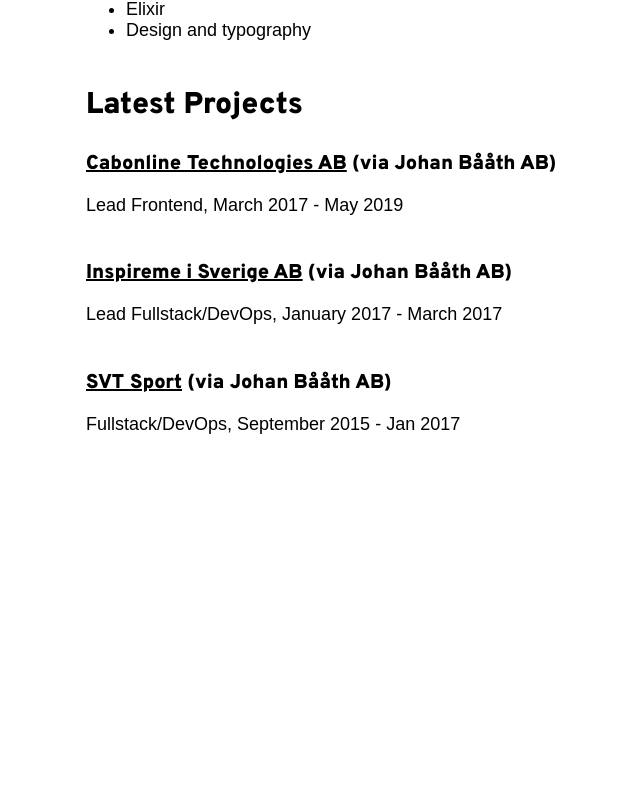
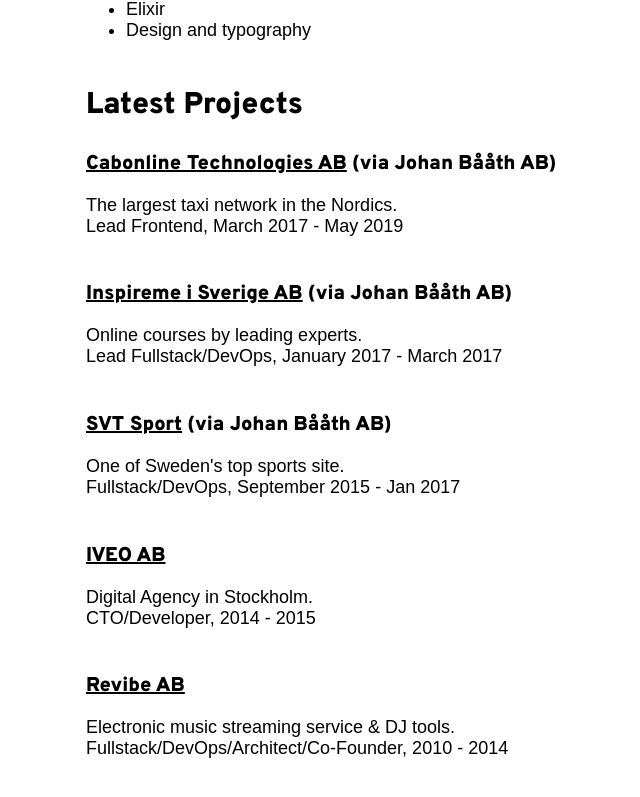
Before and after one commit to sthlmio/web, a Next.js app: page /johan-baath in a window 1280 px wide. Shown: the part 1143-1940 px from the top of the page, without its empty margins (42-682 px from the left). Before the commit the page ends 1616 px from the top, so only its background shows below. Built offline with nearby package versions, Linux system fonts and the light colour scheme; a web font is replaced by a local one.

Commit message:
add description for assignments

```diff
--- a/pages/johan-baath.js
+++ b/pages/johan-baath.js
@@ -50,11 +50,15 @@ export default function JohanBaath () {
 
           <h3>Latest Projects</h3>
           <h4><a href="https://cabonline.com/">Cabonline Technologies AB</a> (via Johan Bååth AB)</h4>
-          <p className="text">Lead Frontend, March 2017 - May 2019</p>
+          <p className="text">The largest taxi network in the Nordics.<br/>Lead Frontend, March 2017 - May 2019</p>
           <h4><a href="https://inspireme.se/">Inspireme i Sverige AB</a> (via Johan Bååth AB)</h4>
-          <p className="text">Lead Fullstack/DevOps, January 2017 - March 2017</p>
+          <p className="text">Online courses by leading experts.<br/>Lead Fullstack/DevOps, January 2017 - March 2017</p>
           <h4><a href="https://www.svt.se/sport/">SVT Sport</a> (via Johan Bååth AB)</h4>
-          <p className="text">Fullstack/DevOps, September 2015 - Jan 2017</p>
+          <p className="text">One of Sweden's top sports site.<br /> Fullstack/DevOps, September 2015 - Jan 2017</p>
+          <h4><a href="https://iveo.se/">IVEO AB</a></h4>
+          <p className="text">Digital Agency in Stockholm.<br />CTO/Developer, 2014 - 2015</p>
+          <h4><a href="#">Revibe AB</a></h4>
+          <p className="text">Electronic music streaming service & DJ tools.<br/>Fullstack/DevOps/Architect/Co-Founder, 2010 - 2014</p>
         </div>
         { /*language=SCSS*/}
         <style jsx>{`
```
